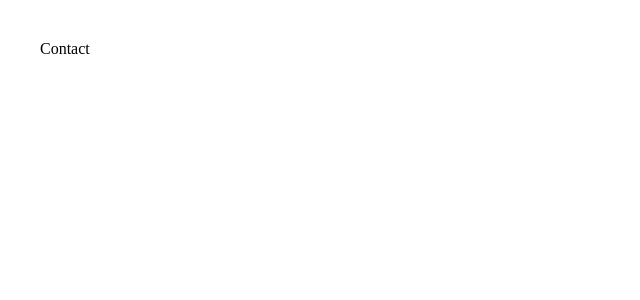
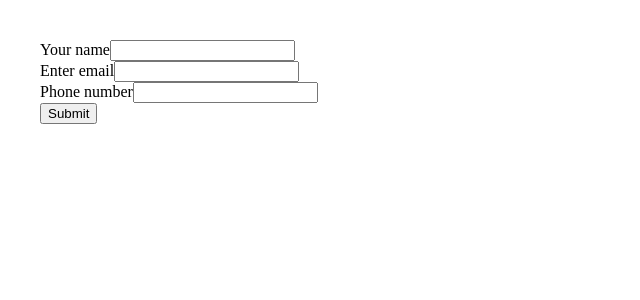
Before and after one commit to henocn/tp-js-avance2, a React (Vite) app: page /contact in a window 1280 px wide. Shown: the top 300 px of the page, without its empty margins (0-640 px from the left). Built offline with nearby package versions, Linux system fonts and the light colour scheme.

Commit message:
labels on form

```diff
--- a/components/Form.jsx
+++ b/components/Form.jsx
@@ -3,19 +3,22 @@ import React from 'react'
 const Form = () => {
   return (
     <div>
-      <form action="POST">
+      <form method="POST" className='form'>
         <div className="name-div">
-          <label htmlFor="name" className="name-label"></label>
+          <label htmlFor="name" className="name-label">Your name</label>
           <input type="text" className="name-input" id='name' name='name' />
         </div>
         <div className="email-div">
-          <label htmlFor="" className="email-label"></label>
+          <label htmlFor="" className="email-label">Enter email</label>
           <input type="email" className="email-input" id='email' name='email' />
 
         </div>
         <div className="phone-div">
-          <label htmlFor="phone" className="phone-label"></label>
+          <label htmlFor="phone" className="phone-label">Phone number</label>
           <input type="text" className="phone-input" id='phone' name='phone' />
+        </div>
+        <div className="submit-div">
+          <input type="submit" className="submit" />
         </div>
       </form>
     </div>
--- a/pages/Contact.jsx
+++ b/pages/Contact.jsx
@@ -1,8 +1,11 @@
 import React from 'react'
+import Form from '../components/Form'
 
 const Contact = () => {
   return (
-    <div>Contact</div>
+    <div>
+        <Form />
+    </div>
   )
 }
 
```
